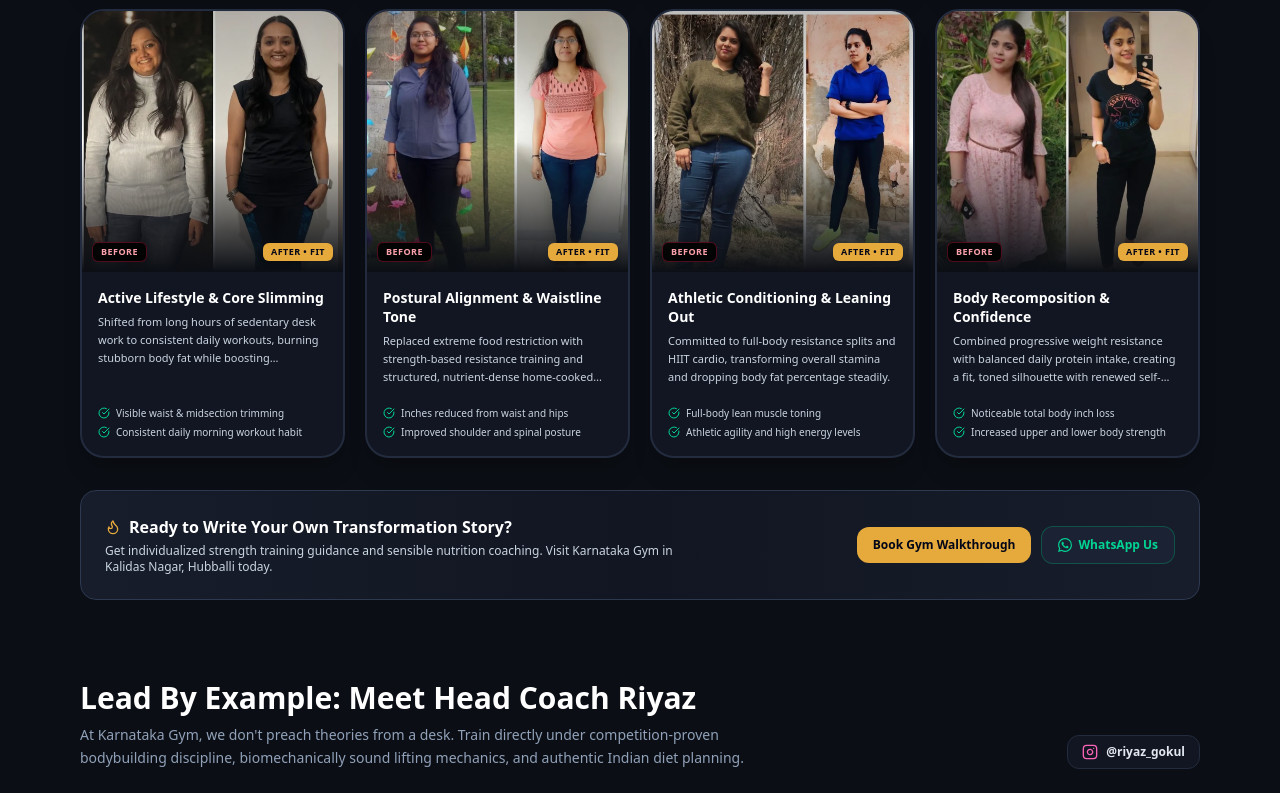
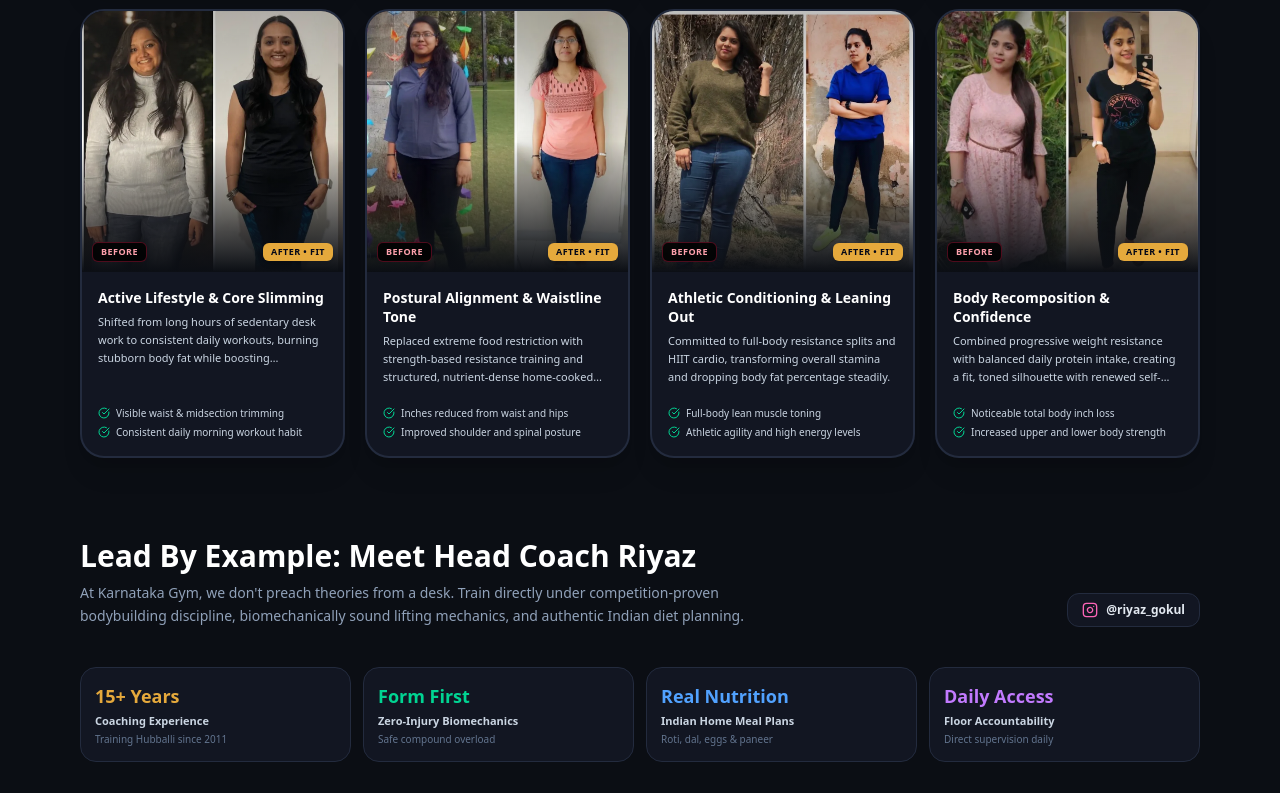
Before and after one commit to workforferoz/karnataka-gym, a Next.js app: page / in a window 1280 px wide. Shown: the part 3256-4049 px from the top of the page. Built offline with nearby package versions, Linux system fonts and the light colour scheme.

Commit message:
chore: remove bottom motivation banner from transformations section

```diff
--- a/src/app/page.tsx
+++ b/src/app/page.tsx
@@ -643,36 +643,6 @@ export default function PublicGymWebsite() {
             ))}
           </div>
 
-          {/* Bottom Motivation Banner */}
-          <div className="rounded-2xl bg-gradient-to-r from-[#171D2B] via-[#121622] to-[#171D2B] border border-[#2D3950] p-6 flex flex-col sm:flex-row items-center justify-between gap-4 text-center sm:text-left">
-            <div className="space-y-1">
-              <h4 className="text-base font-black text-white flex items-center justify-center sm:justify-start gap-2">
-                <Flame className="w-4 h-4 text-[#E5A93C]" />
-                <span>Ready to Write Your Own Transformation Story?</span>
-              </h4>
-              <p className="text-xs text-slate-300 max-w-xl">
-                Get individualized strength training guidance and sensible nutrition coaching. Visit Karnataka Gym in Kalidas Nagar, Hubballi today.
-              </p>
-            </div>
-            <div className="flex items-center gap-2.5 flex-shrink-0">
-              <a
-                href="#location"
-                className="bg-[#E5A93C] hover:bg-[#F59E0B] text-slate-950 font-black px-4 py-2.5 rounded-xl text-xs transition-colors cursor-pointer"
-              >
-                Book Gym Walkthrough
-              </a>
-              <a
-                href="https://wa.me/919902667407?text=Hi%20Karnataka%20Gym%2C%20I%20saw%20your%20member%20transformations%20and%20want%20to%20know%20more."
-                target="_blank"
-                rel="noopener noreferrer"
-                className="bg-[#1A2234] hover:bg-[#232E44] border border-emerald-600/40 text-emerald-400 font-bold px-4 py-2.5 rounded-xl text-xs transition-colors inline-flex items-center gap-1.5"
-              >
-                <WhatsAppIcon className="w-3.5 h-3.5" />
-                <span>WhatsApp Us</span>
-              </a>
-            </div>
-          </div>
-
           {/* Transformation Modal Lightbox */}
           {selectedTransformation && (
             <div
```
